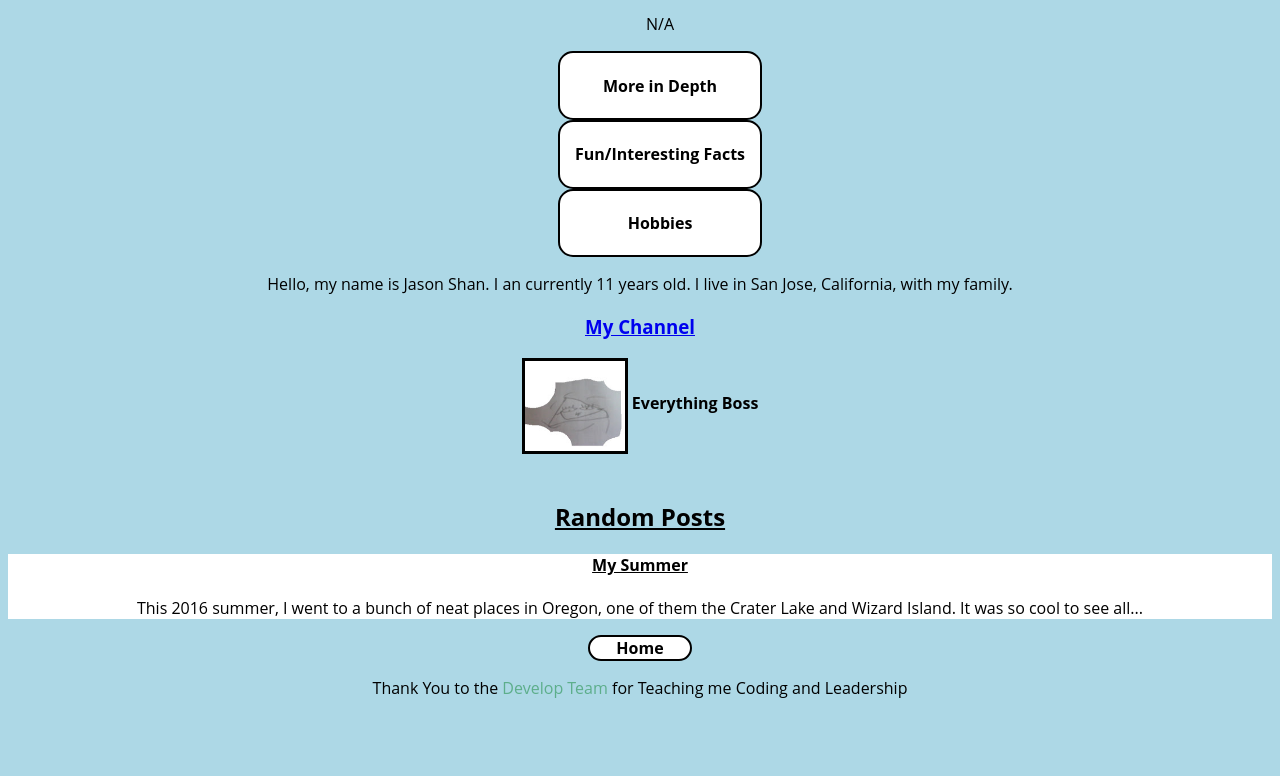
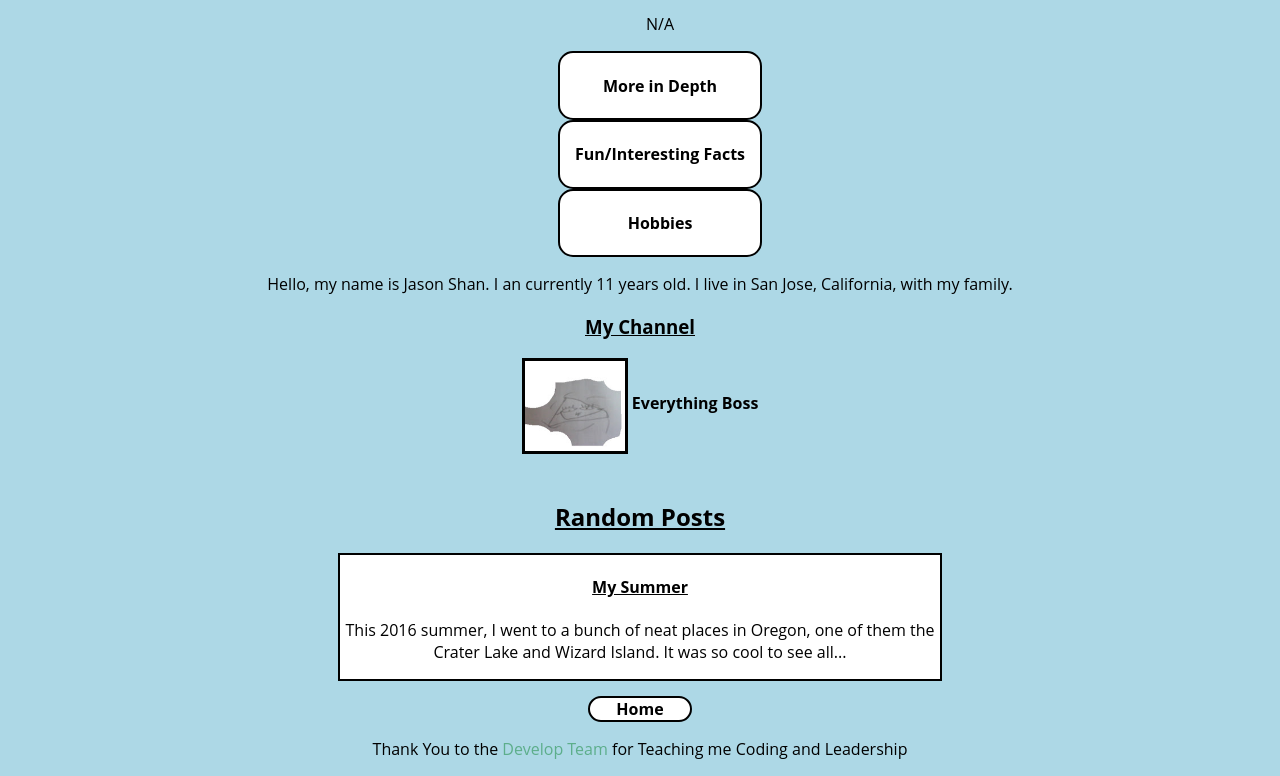
Before and after one commit to jjasonsshan/jjasonsshan.github.io, a plain HTML site: page index.html in a window 1280 px wide. Shown: the part 744-1520 px from the top of the page. Before the commit the page ends 1459 px from the top, so only its background shows below. Drawn offline with Linux system fonts and the light colour scheme.

Commit message:
Some Fixes

```diff
--- a/style.css
+++ b/style.css
@@ -53,6 +53,10 @@ body {
   text-decoration: underline;
 }
 
+#channel a{
+  color: black;
+}
+
 #channel img{
   height: 90px;
   width: 100px;
@@ -95,9 +99,15 @@ body {
 }
 
 #mysummer{
-  text-align: center;r
   border: 2px solid black;
   background-color: white;
+  display: block;
+  margin: 0 auto;
+  width: 600px;
+}
+
+#mysummer p{
+  text-align: center;
 }
 
 #mysummer:hover{
@@ -106,6 +116,7 @@ body {
 
 #mysummer h4{
   text-decoration: underline;
+  text-align: center;
 }
 
 #home{
```
